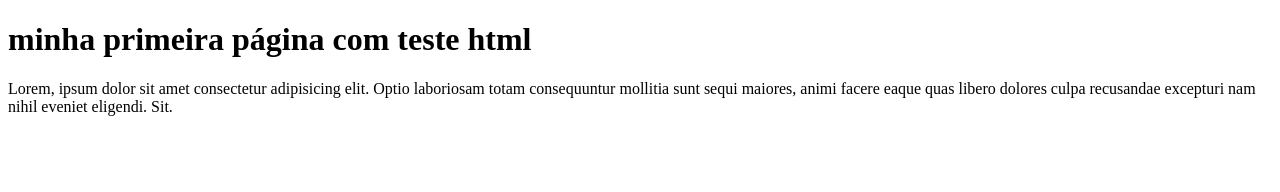
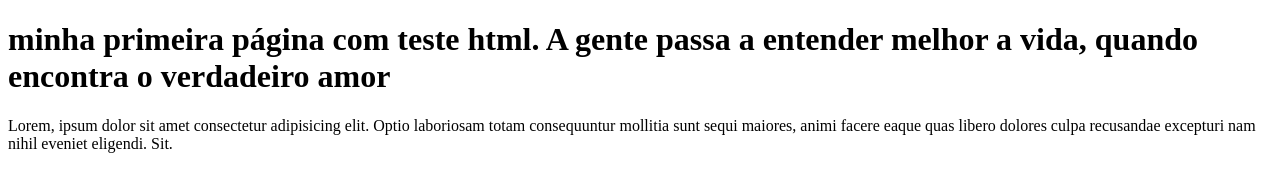
Before and after one commit to Andre-Fercondini/htmlteste, a plain HTML site: page index.html in a window 1280 px wide. Drawn offline with Linux system fonts and the light colour scheme.

Commit message:
trocado para letra de música

```diff
--- a/index.html
+++ b/index.html
@@ -7,7 +7,7 @@
     <meta name="description" content="Minha primeira pagina só com html">
 </head>
 <body>
-    <h1>minha primeira página com teste html</h1>
+    <h1>minha primeira página com teste html. A gente passa a entender melhor a vida, quando encontra o verdadeiro amor</h1>
     <p>Lorem, ipsum dolor sit amet consectetur adipisicing elit. Optio laboriosam totam consequuntur mollitia sunt sequi maiores, animi facere eaque quas libero dolores culpa recusandae excepturi nam nihil eveniet eligendi. Sit.</p>
 </body>
 </html>
```
